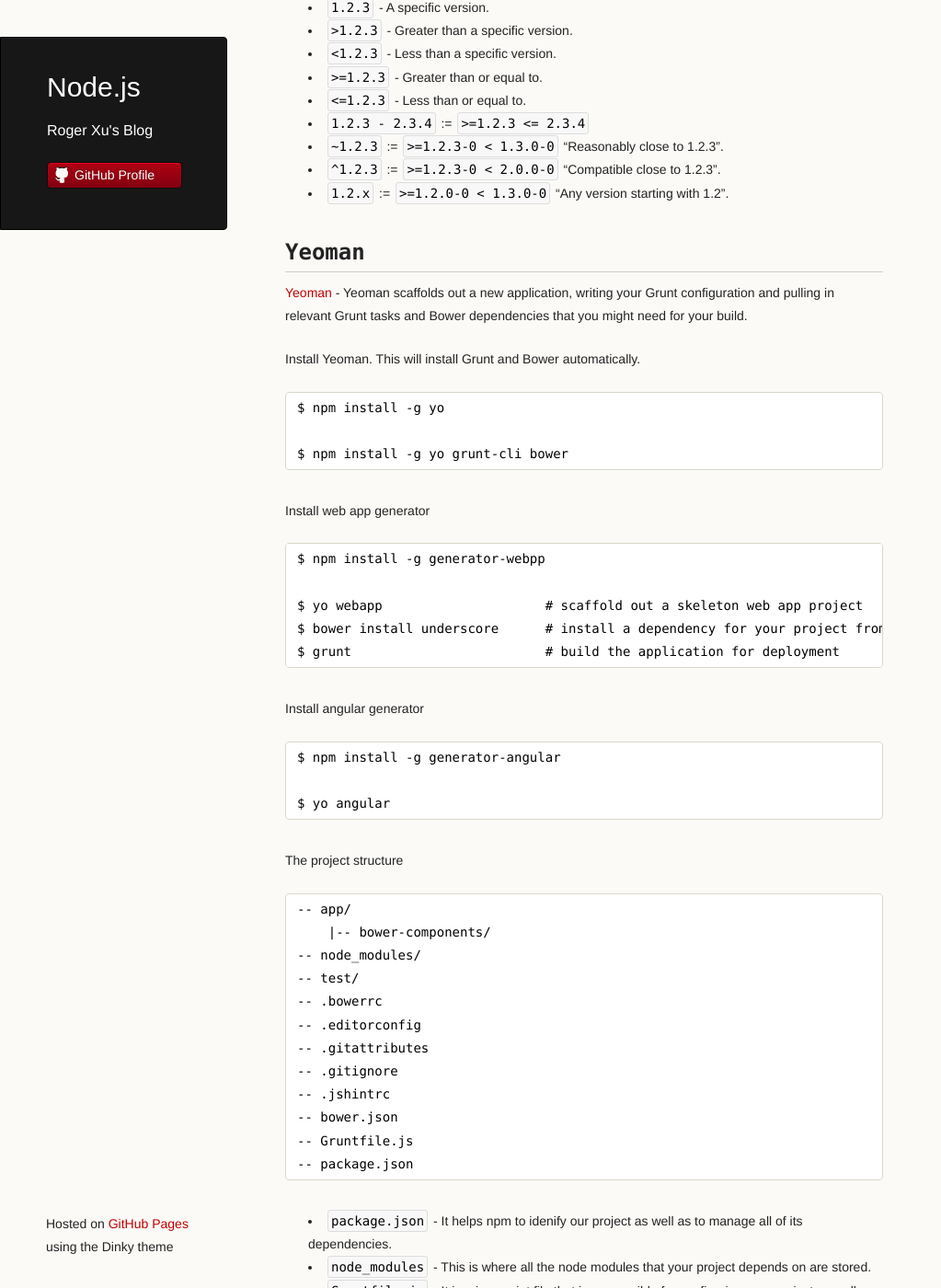
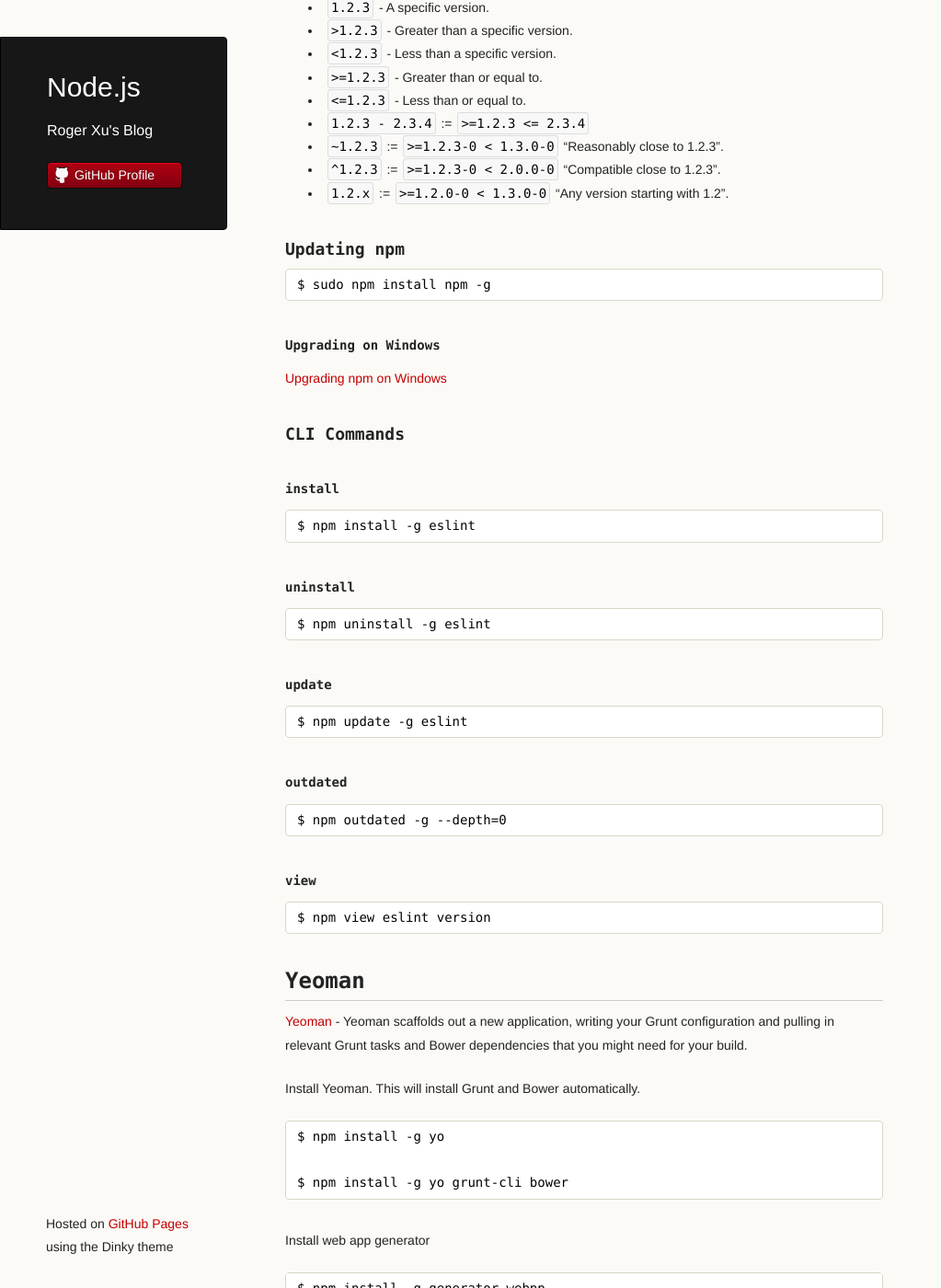
Before and after one commit to rogerxu/rogerxu.github.io, a Jekyll site: the page built from _posts/2014-01-24-nodejs.md, in a window 1280 px wide and 1400 px high, scrolled down 1274 px. Shown: the whole window at 92% size, without its empty margins (0-1023 px from the left). Built offline with Jekyll 4.4.1, drawn with Linux system fonts in a browser that asks for light colours.

Commit message:
Update npm commands.

```diff
--- a/_posts/2014-01-24-nodejs.md
+++ b/_posts/2014-01-24-nodejs.md
@@ -39,7 +39,6 @@
 
     $ npm config set registry http://registry.npmjs.org/
 
-
 ### Version
 
 [Semantic Versioning](http://semver.org/)
@@ -57,6 +56,38 @@
 * `~1.2.3` := `>=1.2.3-0 < 1.3.0-0` "Reasonably close to 1.2.3".
 * `^1.2.3` := `>=1.2.3-0 < 2.0.0-0` "Compatible close to 1.2.3".
 * `1.2.x` := `>=1.2.0-0 < 1.3.0-0` "Any version starting with 1.2".
+
+### Updating npm
+
+    $ sudo npm install npm -g
+
+#### Upgrading on Windows
+
+[Upgrading npm on Windows](https://github.com/npm/npm/wiki/Troubleshooting#upgrading-on-windows)
+
+### CLI Commands
+
+#### install
+
+    $ npm install -g eslint
+
+#### uninstall
+
+    $ npm uninstall -g eslint
+
+#### update
+
+    $ npm update -g eslint
+
+#### outdated
+
+    $ npm outdated -g --depth=0
+
+#### view
+
+    $ npm view eslint version
+
+
 
 ## Yeoman
 
```
